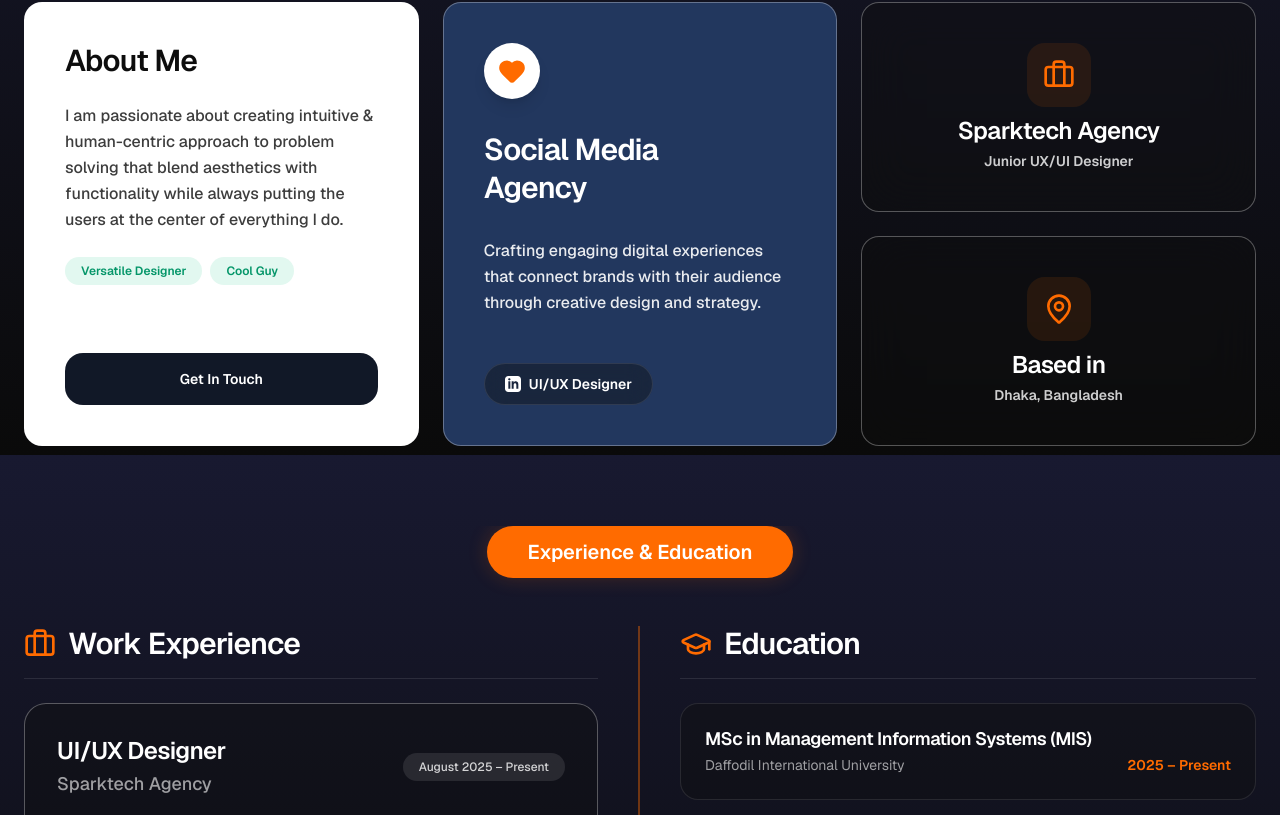
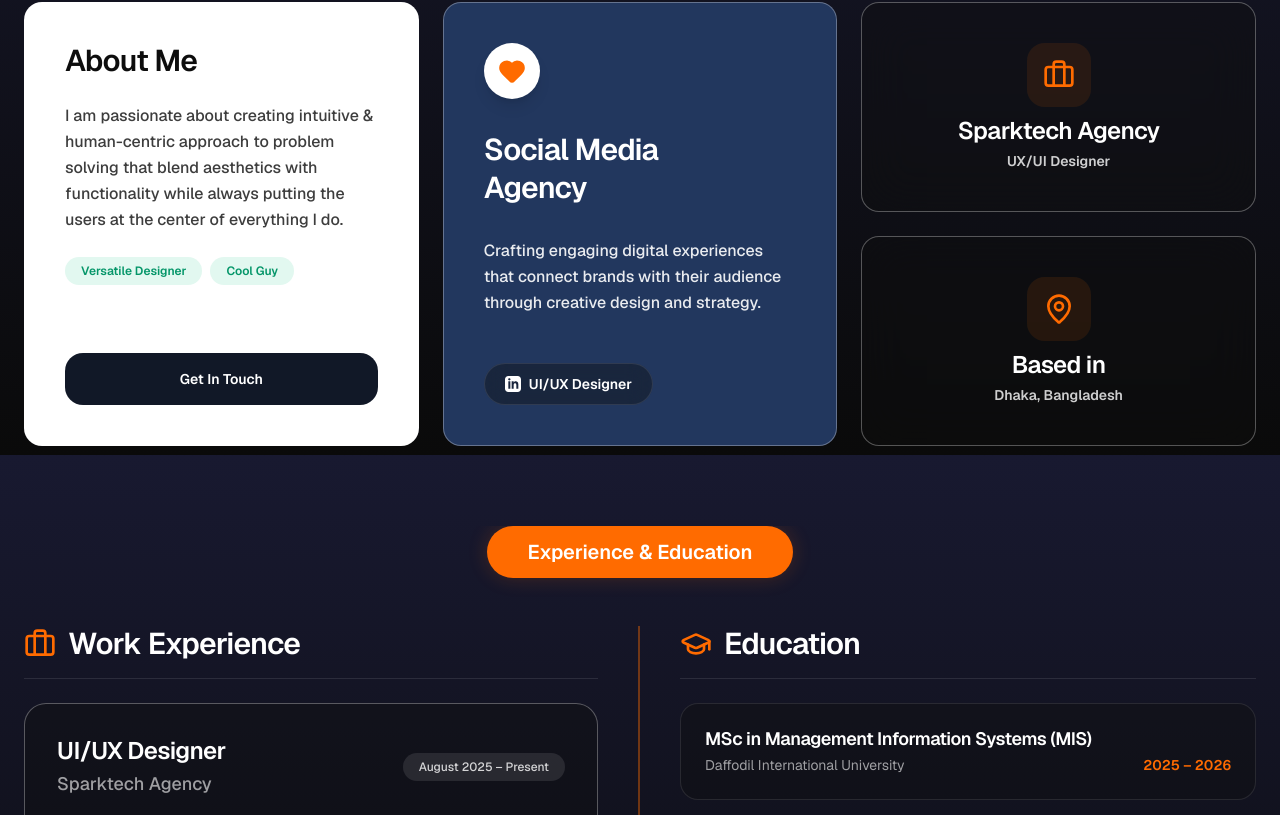
Before and after one commit to shahriar-rabbii/shahriar_rabbi, a Next.js app: page / in a window 1280 px wide. Shown: the part 1145-1960 px from the top of the page. Built offline with nearby package versions, Linux system fonts and the light colour scheme; a web font is replaced by a local one.

Commit message:
No changes were provided to summarize.

```diff
--- a/components/Home/Experience.tsx
+++ b/components/Home/Experience.tsx
@@ -62,7 +62,7 @@ export default function Experience() {
                                 {
                                     degree: "MSc in Management Information Systems (MIS)",
                                     institution: "Daffodil International University",
-                                    year: "2025 – Present"
+                                    year: "2025 – 2026"
                                 },
                                 {
                                     degree: "BSc in Computer Science & Engineering (CSE)",
--- a/components/Home/MyStory.tsx
+++ b/components/Home/MyStory.tsx
@@ -64,7 +64,7 @@ export default function MyStory() {
                         </div>
                         <div>
                             <h3 className="text-xl lg:text-2xl font-semibold text-white">Sparktech Agency</h3>
-                            <p className="text-white/80 text-xs lg:text-sm font-semibold mt-1">Junior UX/UI Designer</p>
+                            <p className="text-white/80 text-xs lg:text-sm font-semibold mt-1">UX/UI Designer</p>
                         </div>
                     </FadeIn>
 
```
